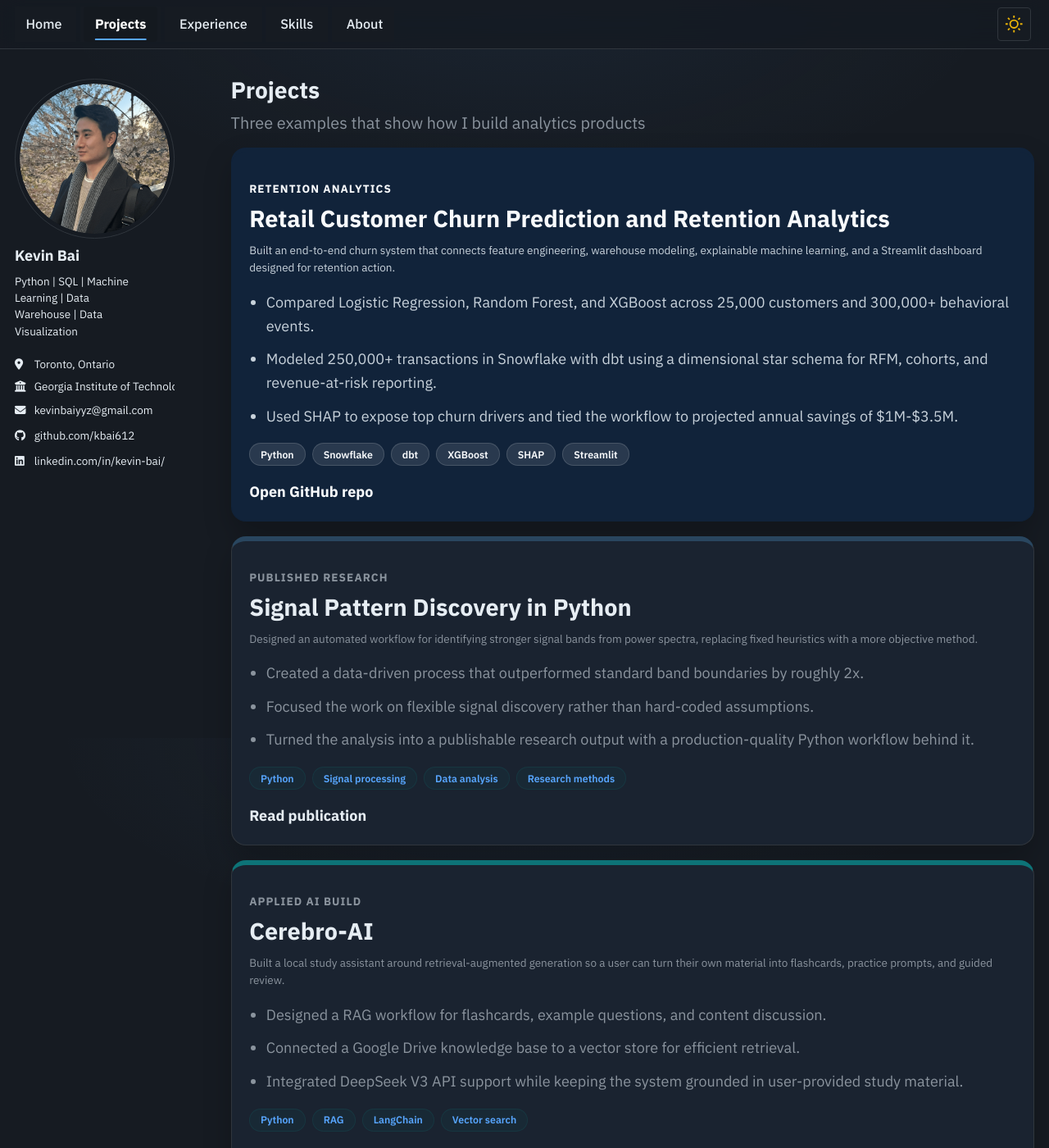
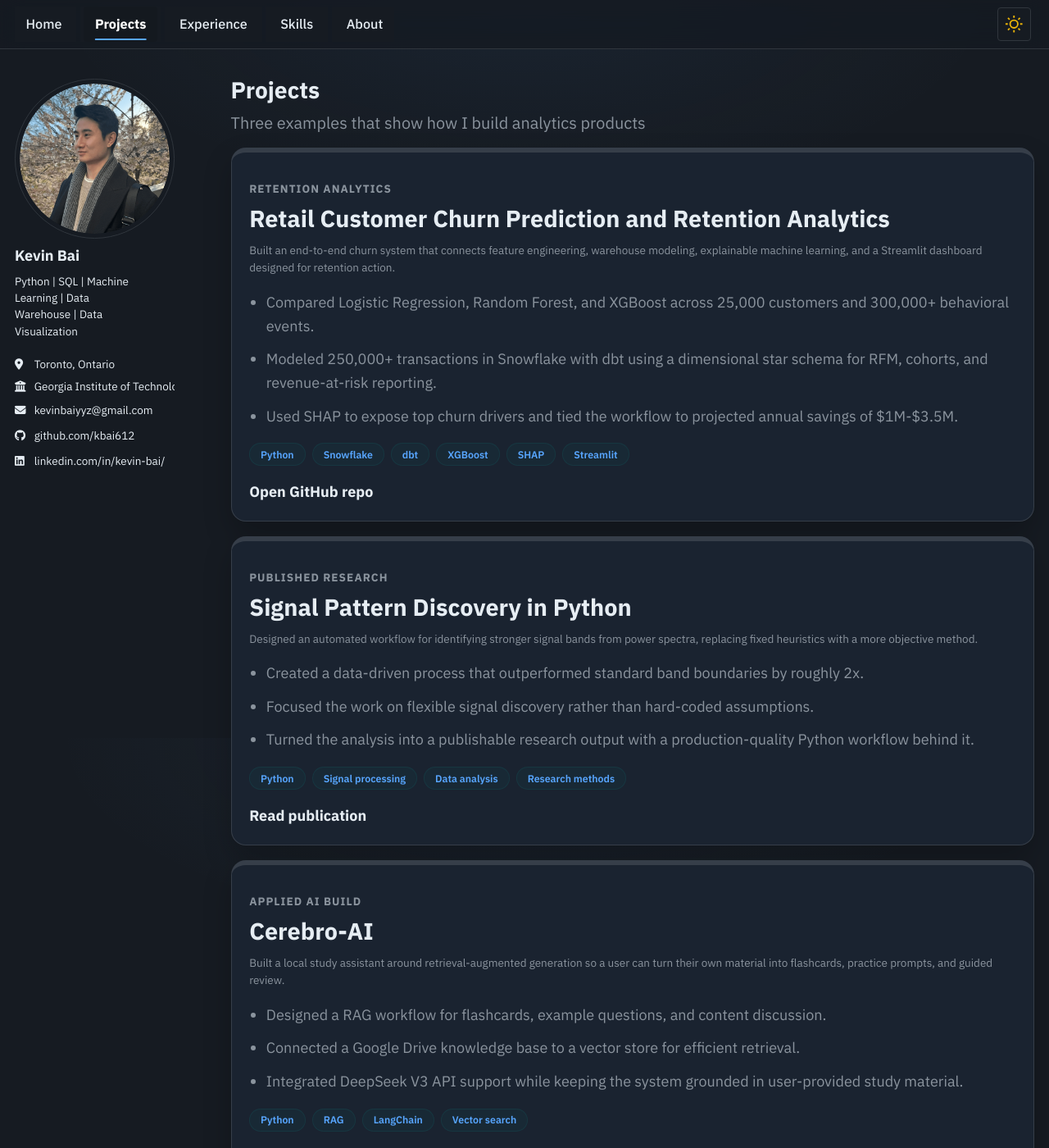
Before and after one commit to kbai612/WEBSITE, a Jekyll site: the page built from _pages/projects.md, in a window 1280 px wide and 1400 px high. Shown: the whole window at 82% size. Built offline with Jekyll 4.4.1, drawn with Linux system fonts in a browser that asks for light colours.

Commit message:
Align project headers and cards

```diff
--- a/_sass/layout/_archive.scss
+++ b/_sass/layout/_archive.scss
@@ -273,7 +273,9 @@
   display: flex;
   flex-direction: column;
   height: 100%;
+  border: 1px solid rgba(16, 35, 62, 0.12);
   border-top: 6px solid #0d7377;
+  background: #edf3f7;
 }
 
 .archive--projects-cards .project-card h3 {
@@ -282,19 +284,15 @@
 }
 
 .archive--projects-cards .project-card--dark {
-  border-top-color: #29465f;
-  background: #edf3f7;
-  border-color: rgba(16, 35, 62, 0.12);
+  border-top-color: #10233e;
 }
 
 .archive--projects-cards .project-card--sand {
   border-top-color: #29465f;
-  background: #f4f0e6;
 }
 
 .archive--projects-cards .project-card--mint {
   border-top-color: #0d7377;
-  background: #eef5f4;
 }
 
 .archive--projects-cards .project-card__list {
@@ -316,61 +314,7 @@
   margin-top: auto;
 }
 
-.archive--projects-cards .project-card--dark .featured-card__kicker,
-.archive--projects-cards .project-card--dark h3 {
-  color: #10233e;
+[data-theme="dark"] .archive--projects-cards .project-card {
+  background: #1a2330;
+  border-color: rgba(255, 255, 255, 0.12);
 }
-
-.archive--projects-cards .project-card--dark p,
-.archive--projects-cards .project-card--dark .project-card__list li {
-  color: var(--global-text-color-light);
-}
-
-.archive--projects-cards .project-card--dark .home-chip {
-  background: rgba(16, 35, 62, 0.08);
-  border-color: rgba(16, 35, 62, 0.16);
-  color: #10233e;
-}
-
-.archive--projects-cards .project-card--dark .featured-card__link {
-  color: #10233e;
-
-  &:hover {
-    color: #0d7377;
-  }
-}
-
-[data-theme="dark"] .archive--projects-cards .project-card--dark {
-  border-top-color: #11233a;
-  background: #11233a;
-  border-color: #11233a;
-}
-
-[data-theme="dark"] .archive--projects-cards .project-card--dark .featured-card__kicker,
-[data-theme="dark"] .archive--projects-cards .project-card--dark h3 {
-  color: #f8fafc;
-}
-
-[data-theme="dark"] .archive--projects-cards .project-card--dark p,
-[data-theme="dark"] .archive--projects-cards .project-card--dark .project-card__list li {
-  color: rgba(240, 249, 255, 0.82);
-}
-
-[data-theme="dark"] .archive--projects-cards .project-card--dark .home-chip {
-  background: rgba(255, 255, 255, 0.1);
-  border-color: rgba(255, 255, 255, 0.14);
-  color: #f8fafc;
-}
-
-[data-theme="dark"] .archive--projects-cards .project-card--dark .featured-card__link {
-  color: #f8fafc;
-
-  &:hover {
-    color: #ffffff;
-  }
-}
-
-[data-theme="dark"] .archive--projects-cards .project-card--sand,
-[data-theme="dark"] .archive--projects-cards .project-card--mint {
-  background: #1a2330;
-}
```
